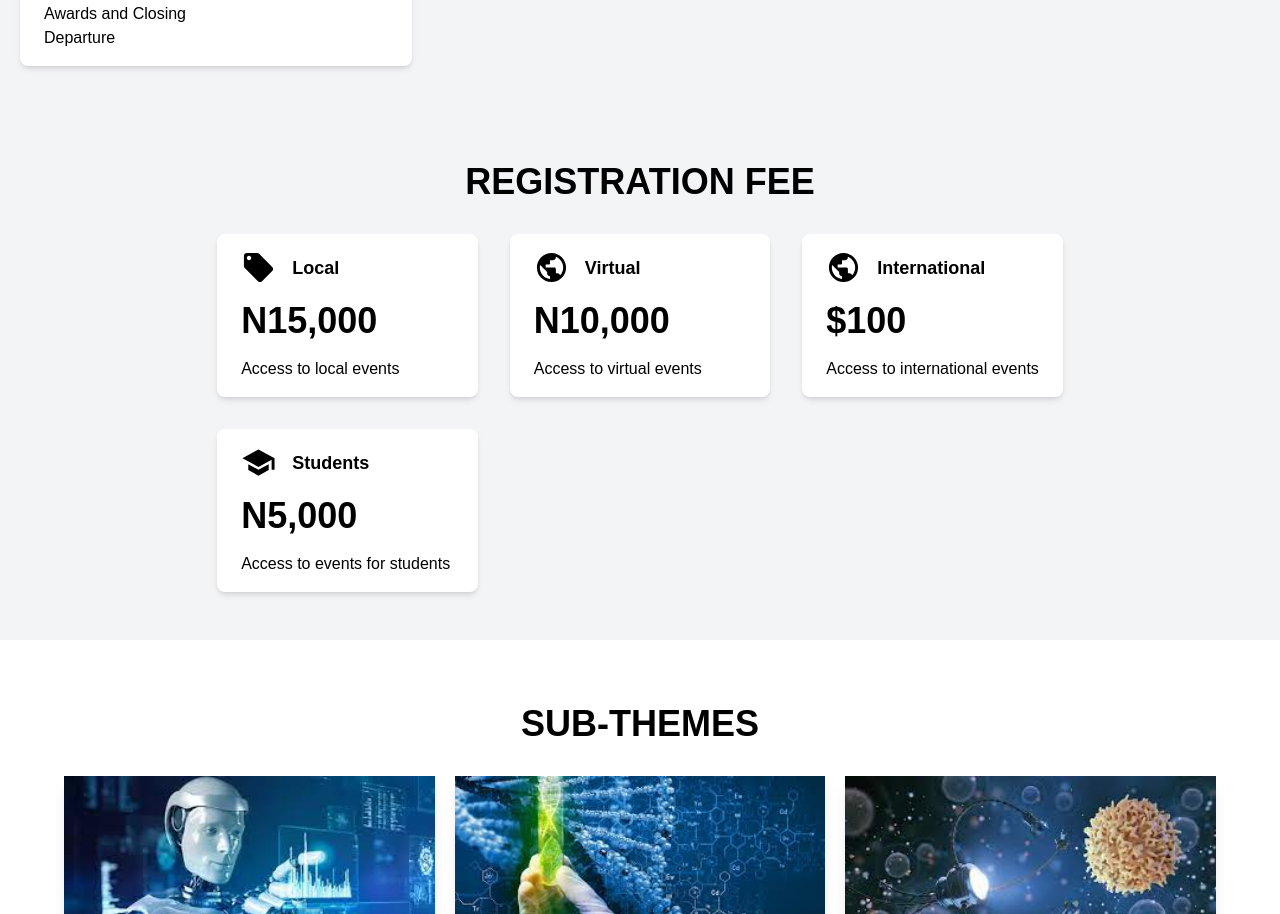
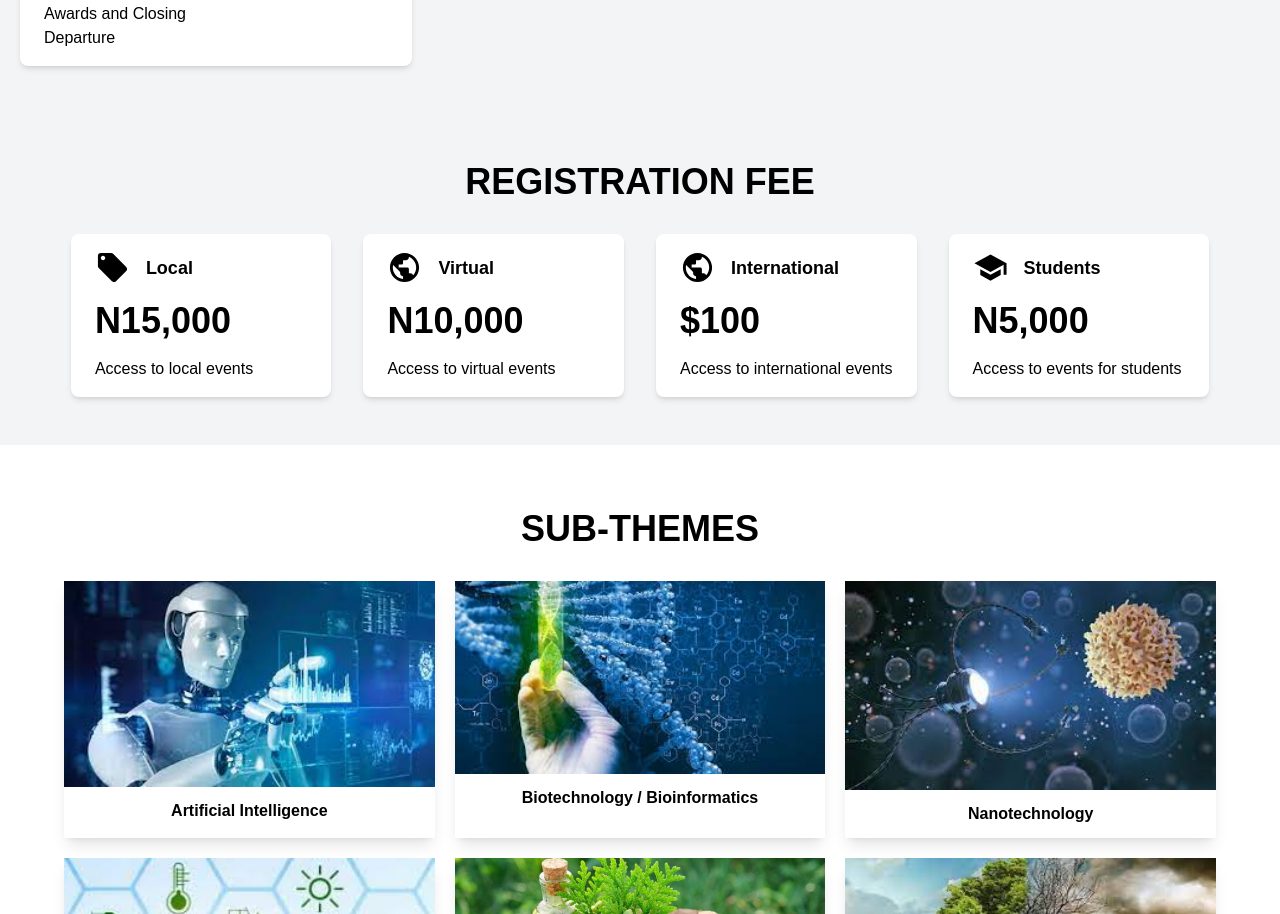
Before and after one commit to wisdom-uzo/gaposa, a Next.js app: page / in a window 1280 px wide. Shown: the part 2186-3100 px from the top of the page. Built offline with nearby package versions, Linux system fonts and the light colour scheme.

Commit message:
first commit

```diff
--- a/components/Pricing.jsx
+++ b/components/Pricing.jsx
@@ -8,9 +8,9 @@ import { fadeIn, staggerContainer } from '../utils/motion';
 
 function Pricing() {
   return (
-    <section className="bg-gray-100 py-12">
+    <section className="bg-gray-100 px-5 py-12">
     <motion.div
-    className={`${styles.innerWidth} mx-auto ${styles.flexCenter} flex-col`}
+    className={`${styles.innerWidth} ${styles.flexCenter} flex-col`}
     variants={staggerContainer}
     initial='hidden'
     whileInView='show'
@@ -21,7 +21,7 @@ function Pricing() {
         lassName="container mx-auto">
         <TitleText title={<>REGISTRATION FEE</>} textStyles='text-center' />
 
-            <div className="grid grid-cols-1 md:grid-cols-3 gap-8">
+            <div className="grid grid-cols-2 md:grid-cols-4 gap-5 md:gap-8">
             <div className="bg-white rounded-lg shadow-md">
                 <div className="px-6 py-4">
                 <div className="flex items-center mb-4">
```
